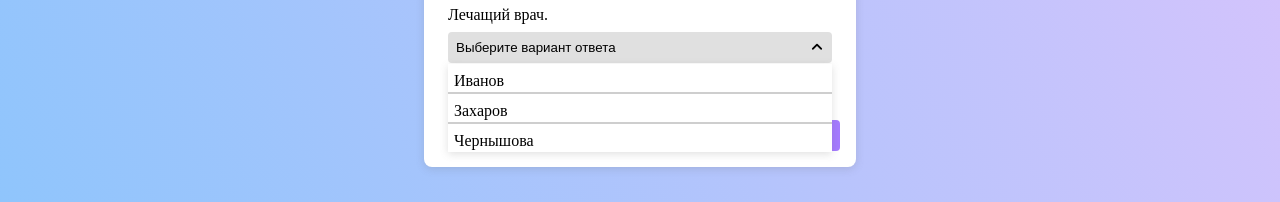
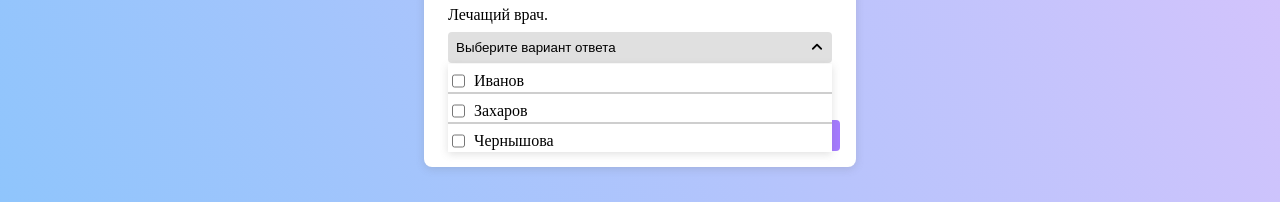
Before and after one commit to Sadnessa/test-form, a Vue app: page / in a window 1280 px wide. Both pictures are taken after a click on the element "expand_more". Shown: the part 549-751 px from the top of the page. Built offline with nearby package versions, Linux system fonts and the light colour scheme.

Commit message:
Added multi selector.

```diff
--- a/src/components/About.vue
+++ b/src/components/About.vue
@@ -14,7 +14,7 @@
     Женский <input type="radio" name="rad" value="female"/> Мужской<input type="radio" name="rad" value="male"/>
     <p>Группа клиентов*.</p>
     <p>Лечащий врач.</p>
-    <FormSelector :items="doctors" v-model="modelValue.doctor"></FormSelector>
+    <FormSelector multiple :items="doctors" v-model="modelValue.doctor"></FormSelector>
     <label><input type="checkbox" />Не отправлять СМС.</label>
   </div>
 </template>
--- a/src/components/base/FormSelector.vue
+++ b/src/components/base/FormSelector.vue
@@ -1,6 +1,6 @@
 <template>
   <div class="selector">
-    <FormInput readOnly @click="clickSelect" :modelValue="computedInput">
+    <FormInput readOnly @click="clickSelect" :modelValue="computedInputText">
       <template #icon>
         <div class="icon">
           <span class="material-icons-round" v-if="isVisible">
@@ -15,8 +15,13 @@
         class="select__item"
         v-for="item in items"
         :key="item"
-        @click="selectedItem = item"
+        @click="onItemClick(item)"
       >
+        <input
+          type="checkbox"
+          v-if="multiple"
+          :checked="isSelectedItem(item)"
+        />
         <p>{{ item }}</p>
       </div>
     </div>
@@ -41,19 +46,53 @@ export default {
     items: {
       type: Array,
     },
+
+    multiple: {
+      type: Boolean,
+      default: false,
+    },
   },
 
   methods: {
     clickSelect() {
       this.isVisible = !this.isVisible;
     },
+
+    onItemClick(item) {
+      if (!this.multiple) {
+        this.selectedItem = item;
+        return;
+      }
+
+      if (this.selectedItem == null) {
+        this.selectedItem = [];
+      }
+
+      if (this.isSelectedItem(item)) {
+        this.selectedItem = this.selectedItem.filter((i) => i !== item);
+        return;
+      }
+
+      this.selectedItem.push(item);
+    },
+
+    isSelectedItem(item) {
+      if (Array.isArray(this.selectedItem)) {
+        return this.selectedItem.includes(item);
+      }
+    },
   },
 
   computed: {
-    computedInput() {
-      if (this.selectedItem == null) {
+    computedInputText() {
+      if (this.selectedItem == null || this.selectedItem.length == 0) {
         return "Выберите вариант ответа";
       }
+
+      if (Array.isArray(this.selectedItem)) {
+        return this.selectedItem.join(", ");
+      }
+
       return this.selectedItem;
     },
   },
@@ -88,9 +127,11 @@ export default {
     box-shadow: rgba(99, 99, 99, 0.2) 0px 2px 8px 0px;
 
     &__item {
+      display: flex;
       padding-top: 6px;
       transition: 0.2s all ease-in-out;
       cursor: pointer;
+      user-select: none;
       border-bottom: solid 2px rgb(206, 206, 206);
 
       &:last-child {
```
